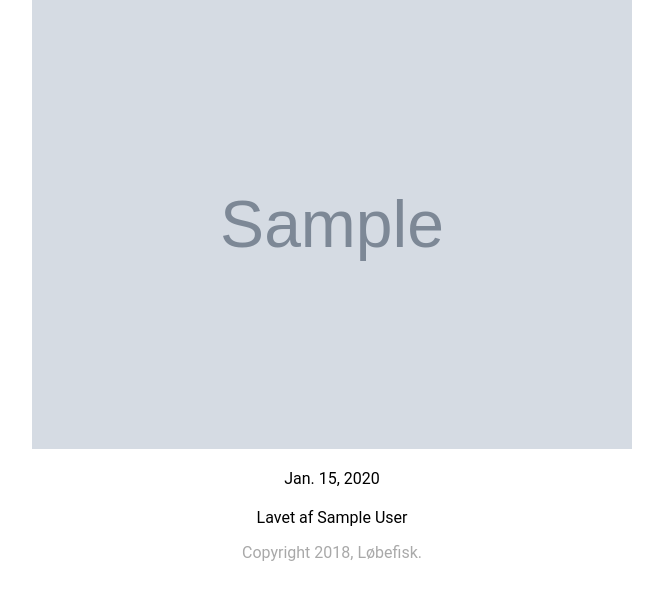
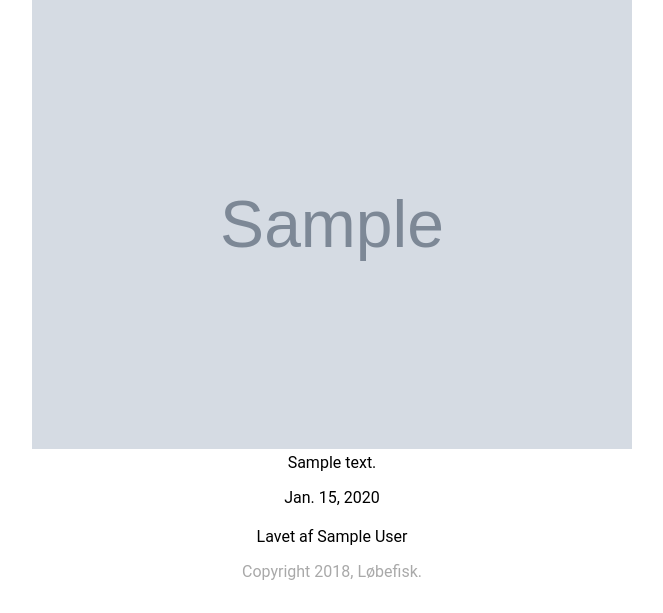
Before and after one commit to tskovlund/loebefisk, a Django app: template apps/gallery/templates/gallery/post.html in a window 1280 px wide. Shown: the part 187-800 px from the top of the page, without its empty margins (308-971 px from the left). Run offline with Django 3.2, Linux system fonts and the light colour scheme; the template is opened without the code that fills it: values that come from a table or form of the project are taken from there, others are empty; tables that the repository leaves empty hold one stand-in row (values such as "Sample post"); grey boxes marked "Sample" are stand-in pictures.

Commit message:
Add text field to post

```diff
--- a/apps/gallery/admin.py
+++ b/apps/gallery/admin.py
@@ -6,10 +6,10 @@ class PostAdmin(admin.ModelAdmin):
     fieldsets = [
         (None,               {'fields': ['title', 'author']}),
         ('Date Information', {'fields': ['pub_date']}),
-        ('Media', {'fields': ['image']}),
+        ('Media', {'fields': ['image', 'text']}),
     ]
     list_display = ('title', 'pub_date', 'image')
     list_filter = ['pub_date']
-    search_fields = ['title']
+    search_fields = ['title', 'text']
 
 admin.site.register(Post, PostAdmin)
--- a/apps/gallery/models.py
+++ b/apps/gallery/models.py
@@ -1,6 +1,7 @@
 from django.db import models
 from django.utils import timezone
 from django.urls import reverse
+from tinymce.models import HTMLField
 
 class Post(models.Model):
     """
@@ -9,7 +10,8 @@ class Post(models.Model):
     title = models.CharField(max_length=200)
     author = models.CharField(max_length=200)
     pub_date = models.DateTimeField('date published', default=timezone.now)
-    image = models.ImageField(upload_to='images/%Y/%m/%d/')
+    image = models.ImageField(null=True, blank=True, upload_to='images/%Y/%m/%d/')
+    text = HTMLField(blank=True)
 
     def __str__(self):
         return self.title + ' by ' + self.author
--- a/apps/gallery/static/gallery/style.css
+++ b/apps/gallery/static/gallery/style.css
@@ -25,6 +25,11 @@
     width: 100%;
 }
 
+#post-text {
+    display: inline-block;
+    text-align: left;
+}
+
 #gallery-posts {
     list-style-type: none;
     margin: 0;
--- a/apps/gallery/templates/gallery/post.html
+++ b/apps/gallery/templates/gallery/post.html
@@ -63,9 +63,14 @@
         <h1>{{ post.title }}</h1>
     </div>
 
+    {% if post.image %}
     <img id="post-img" title="{{ post.title }} af {{ post.author }}" src="{{ post.image.url }}" />
+    {% endif %}
 
     <div id="post-body">
+        <div id="post-text">
+            {{ post.text | safe }}
+        </div>
         <p>{{ post.pub_date.date }}</p>
     </div>
 
--- a/loebefisk/settings.py
+++ b/loebefisk/settings.py
@@ -32,6 +32,9 @@ ALLOWED_HOSTS = []
 
 INSTALLED_APPS = [
     'apps.gallery.apps.GalleryConfig',
+
+    'tinymce',
+
     'django.contrib.admin',
     'django.contrib.auth',
     'django.contrib.contenttypes',
--- a/loebefisk/urls.py
+++ b/loebefisk/urls.py
@@ -21,6 +21,7 @@ from django.contrib.staticfiles.urls import staticfiles_urlpatterns
 
 urlpatterns = [
     path('', include('apps.gallery.urls')),
+    path('tinymce/', include('tinymce.urls')),
     path('admin/', admin.site.urls),
 ]
 
--- a/requirements.txt
+++ b/requirements.txt
@@ -1,2 +1,3 @@
 django==2.1.2
+django-tinymce==2.7.0
 pillow==5.3.0
```
Also changed, not shown: apps/gallery/migrations/0002_auto_20181022_1624.py (added), apps/gallery/migrations/0003_auto_20181022_1629.py (added).
